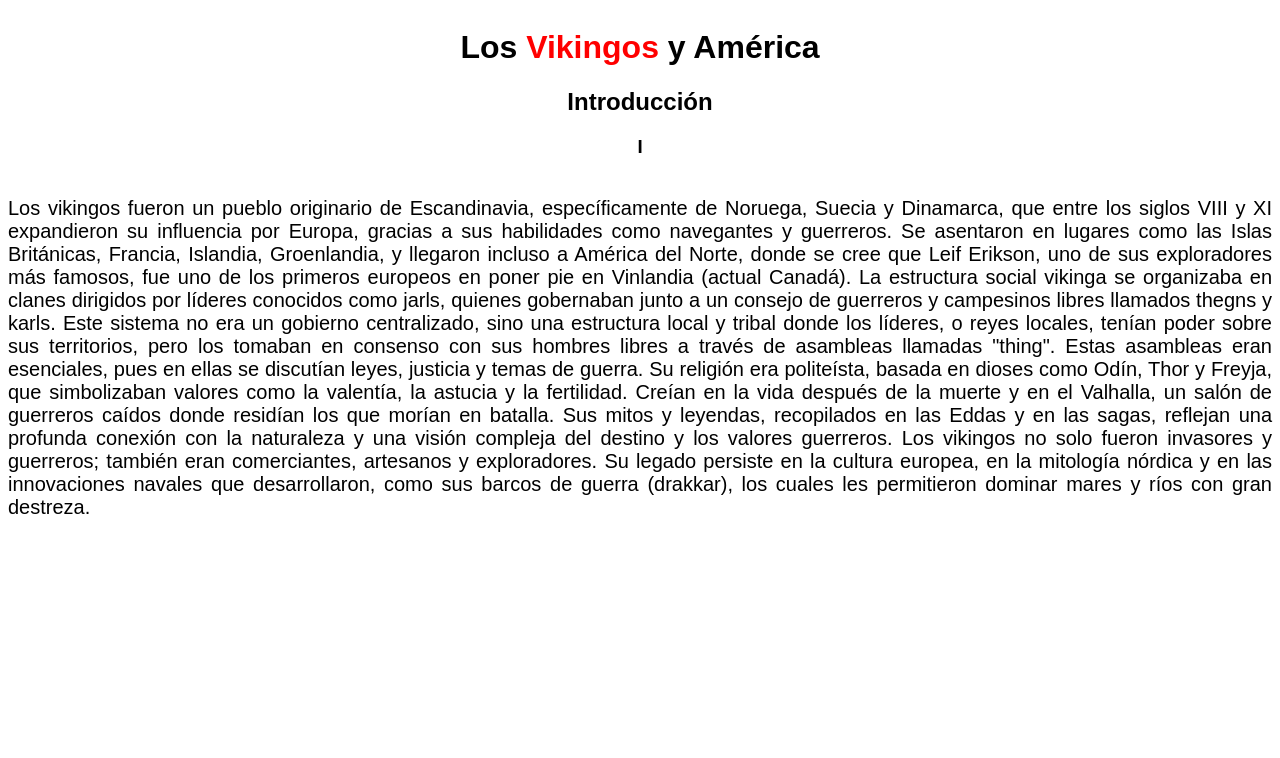
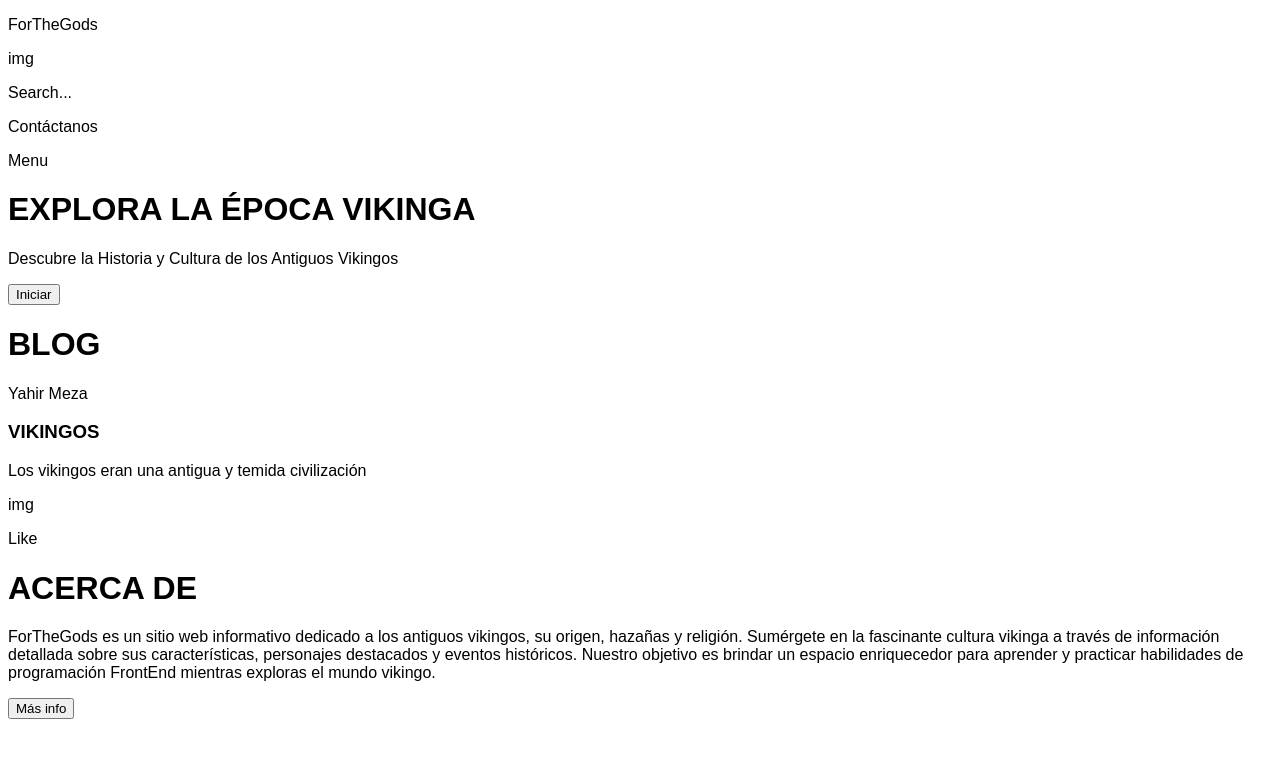
Before and after one commit to YahirMe-Od/YahirMe-Od-YahirMe-Od.github.io, a plain HTML site: page index.html in a window 1280 px wide. Drawn offline with Linux system fonts and the light colour scheme.

Commit message:
header V1

```diff
--- a/index.html
+++ b/index.html
@@ -3,48 +3,50 @@
   <head>
     <meta charset="UTF-8" />
     <meta name="viewport" content="width=device-width, initial-scale=1.0" />
-    <title>Vikings</title>
+    <title>ForTheGods</title>
     <link rel="stylesheet" href="CSS/style.css" />
   </head>
+
   <body>
-    <div id="title">
-      <div id="info">
-        <div id="titulos">
-          <h1>Los <span>Vikingos</span> y América</h1>
-          <h2>Introducción</h2>
-          <h3><strong>I</strong></h3>
+    <div id="header">
+      <p>ForTheGods</p>
+      <div id="searchContainer">
+        <p>img</p>
+        <p>Search...</p>
+      </div>
+        <p>Contáctanos</p>
+        <p id="menu">Menu</p>
+    </div>
+    <div id="bienvenido">
+      <h1>EXPLORA LA ÉPOCA VIKINGA</h1>
+      <p>Descubre la Historia y Cultura de los Antiguos Vikingos</p>
+      <button id="iniciar">Iniciar</button>
+    </div>
+    <div id="blog">
+      <div id="info-blog">
+        <h1>BLOG</h1>
+        <div id="subinformacion">
+          <p>Yahir Meza</p>
+          <h3>VIKINGOS</h3>
+          <p>Los vikingos eran una antigua y temida civilización</p>
+          <div id="footer-blog">
+            <p>img</p>
+            <p>Like</p>
+          </div>
         </div>
       </div>
     </div>
-    <div id="intro">
+    <div id="acerca">
+      <h1>ACERCA DE</h1>
       <p>
-        Los vikingos fueron un pueblo originario de Escandinavia,
-        específicamente de Noruega, Suecia y Dinamarca, que entre los siglos
-        VIII y XI expandieron su influencia por Europa, gracias a sus
-        habilidades como navegantes y guerreros. Se asentaron en lugares como
-        las Islas Británicas, Francia, Islandia, Groenlandia, y llegaron incluso
-        a América del Norte, donde se cree que Leif Erikson, uno de sus
-        exploradores más famosos, fue uno de los primeros europeos en poner pie
-        en Vinlandia (actual Canadá). La estructura social vikinga se organizaba
-        en clanes dirigidos por líderes conocidos como jarls, quienes gobernaban
-        junto a un consejo de guerreros y campesinos libres llamados thegns y
-        karls. Este sistema no era un gobierno centralizado, sino una estructura
-        local y tribal donde los líderes, o reyes locales, tenían poder sobre
-        sus territorios, pero los tomaban en consenso con sus hombres libres a
-        través de asambleas llamadas "thing". Estas asambleas eran esenciales,
-        pues en ellas se discutían leyes, justicia y temas de guerra. Su
-        religión era politeísta, basada en dioses como Odín, Thor y Freyja, que
-        simbolizaban valores como la valentía, la astucia y la fertilidad.
-        Creían en la vida después de la muerte y en el Valhalla, un salón de
-        guerreros caídos donde residían los que morían en batalla. Sus mitos y
-        leyendas, recopilados en las Eddas y en las sagas, reflejan una profunda
-        conexión con la naturaleza y una visión compleja del destino y los
-        valores guerreros. Los vikingos no solo fueron invasores y guerreros;
-        también eran comerciantes, artesanos y exploradores. Su legado persiste
-        en la cultura europea, en la mitología nórdica y en las innovaciones
-        navales que desarrollaron, como sus barcos de guerra (drakkar), los
-        cuales les permitieron dominar mares y ríos con gran destreza.
+        ForTheGods es un sitio web informativo dedicado a los antiguos vikingos,
+        su origen, hazañas y religión. Sumérgete en la fascinante cultura
+        vikinga a través de información detallada sobre sus características,
+        personajes destacados y eventos históricos. Nuestro objetivo es brindar
+        un espacio enriquecedor para aprender y practicar habilidades de
+        programación FrontEnd mientras exploras el mundo vikingo.
       </p>
+      <button id="info">Más info</button>
     </div>
   </body>
 </html>
```
Also changed, not shown: IMG/search-interface-symbol.png (added).
